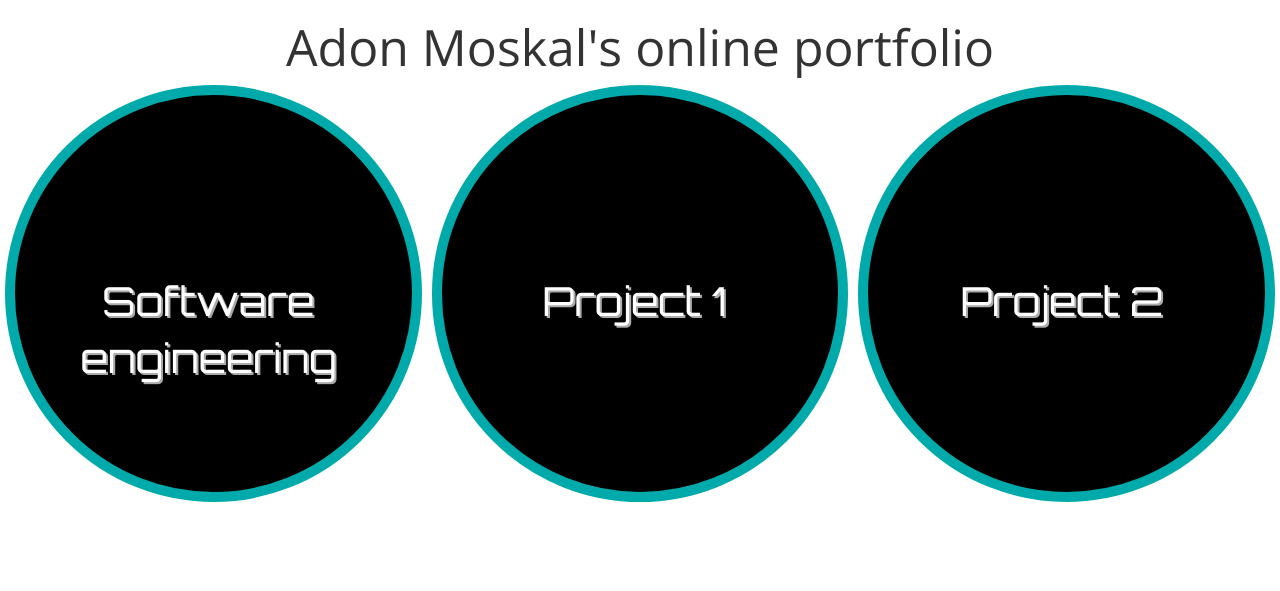
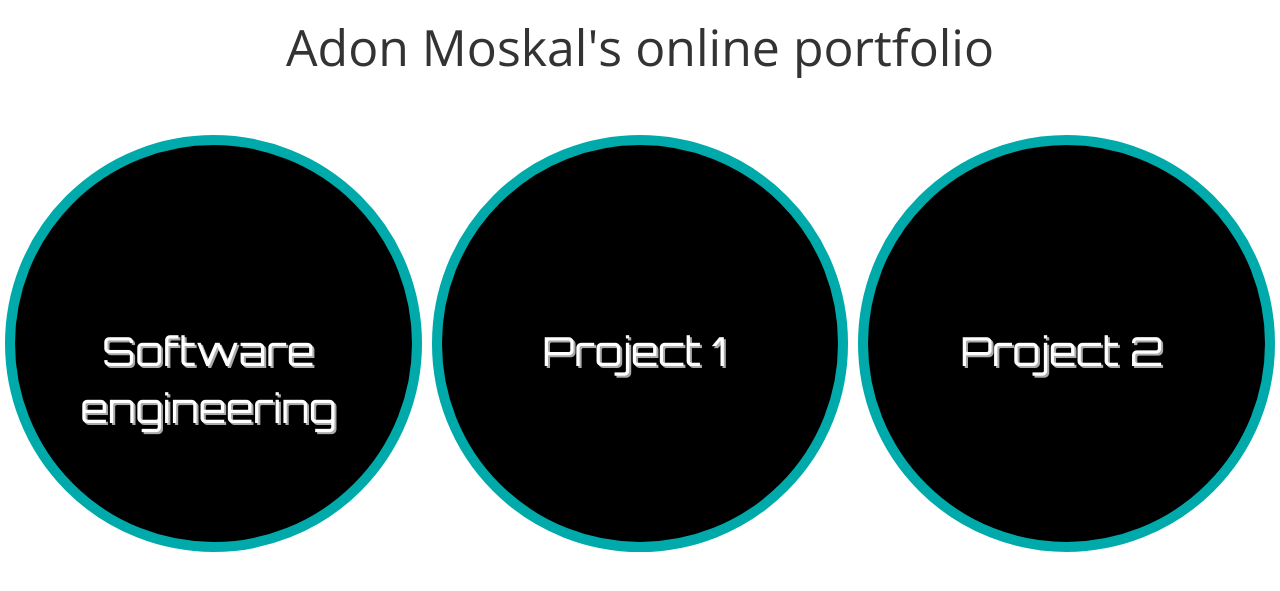
Before and after one commit to dfenders/portfolio, a Jekyll site: the page built from index.html, in a window 1280 px wide. Shown: the top 591 px of the page. Built offline with Jekyll 4.4.1, drawn with Linux system fonts in a browser that asks for light colours.

Commit message:
Update main.css

```diff
--- a/css/main.css
+++ b/css/main.css
@@ -1,4 +1,4 @@
-.heading{ font-family:'Open Sans';font-size:5rem;text-align:center; }
+.heading{ font-family:'Open Sans';font-size:5rem;text-align:center;margin-bottom:60px; }
 .alignMiddle{ text-align:center }
 .circle{ border-radius: 100%;background: black;padding: 50%;;border:10px solid #00aaaa;margin-left:-10px }
 .circleText{
```
